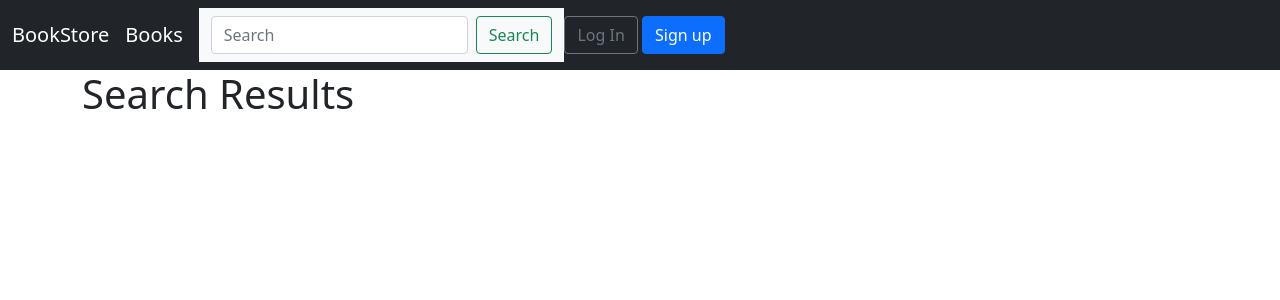
After one commit to TUD-SDEV/lab-9-upload-PatrykCichosz, a Django app: template templates/books/search_results.html in a window 1280 px wide. The commit adds this page. Shown: the top 300 px of the page. Run offline with Django 3.2, Linux system fonts and the light colour scheme; the template is opened without the code that fills it, so the values that code supplies are empty.

Commit message:
lab 9 part 5 commit

```diff
--- a/books/urls.py
+++ b/books/urls.py
@@ -1,8 +1,9 @@
 from django.urls import path
-from .views import BookListView, BookDetailView
+from .views import BookListView, BookDetailView, SearchResultsListView
 
 
 urlpatterns = [
 path('', BookListView.as_view(), name='book_list'),
- path('<uuid:pk>', BookDetailView.as_view(), name='book_detail'),
+path('<uuid:pk>', BookDetailView.as_view(), name='book_detail'),
+path('search/', SearchResultsListView.as_view(), name='search_results'),
 ]
--- a/templates/base.html
+++ b/templates/base.html
@@ -20,6 +20,15 @@
         <button class="navbar-toggler" type="button" data-bs-toggle="collapse" data-bs-target="#navbarSupportedContent" aria-controls="navbarSupportedContent" aria-expanded="false" aria-label="Toggle navigation">
           <span class="navbar-toggler-icon"></span>
         </button>
+        <nav class="navbar navbar-light bg-light">
+          <div class="container-fluid">
+          <form class="d-flex" action="{% url 'search_results' %}" method ="get">
+          <input name = "q" class="form-control me-2" type="search"
+           placeholder="Search" aria-label="Search">
+          <button class="btn btn-outline-success" type="submit">Search</button>
+          </form>
+          </div>
+          </nav>
         <div class="collapse navbar-collapse" id="navbarSupportedContent">
           {% if user.is_authenticated %}
           <ul class="nav navbar-nav ms-auto">
@@ -59,5 +68,7 @@
     {% block javascript %}
   <script src="{% static 'js/base.js' %}"></script>
   {% endblock javascript %}
+
+
   </body>
 </html>
--- /dev/null
+++ b/templates/books/search_results.html
@@ -0,0 +1,12 @@
+{% extends 'base.html' %}
+{% block title %}Search{% endblock title %}
+{% block content %}
+<h1>Search Results</h1>
+ {% for book in book_list %}
+ <div>
+ <h3><a href="{{ book.get_absolute_url }}">{{ book.title }}</a></h3>
+ <p>Author: {{ book.author }}</p>
+ <p>Price: € {{ book.price }}</p>
+ </div>
+ {% endfor %}
+{% endblock content %}
```
Also changed, not shown: books/views.py (+11 -0 lines).
